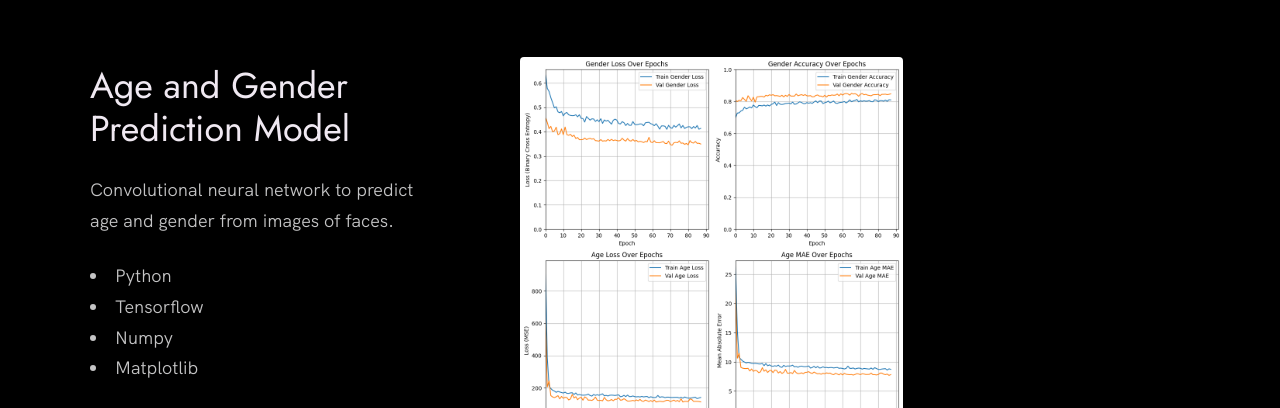
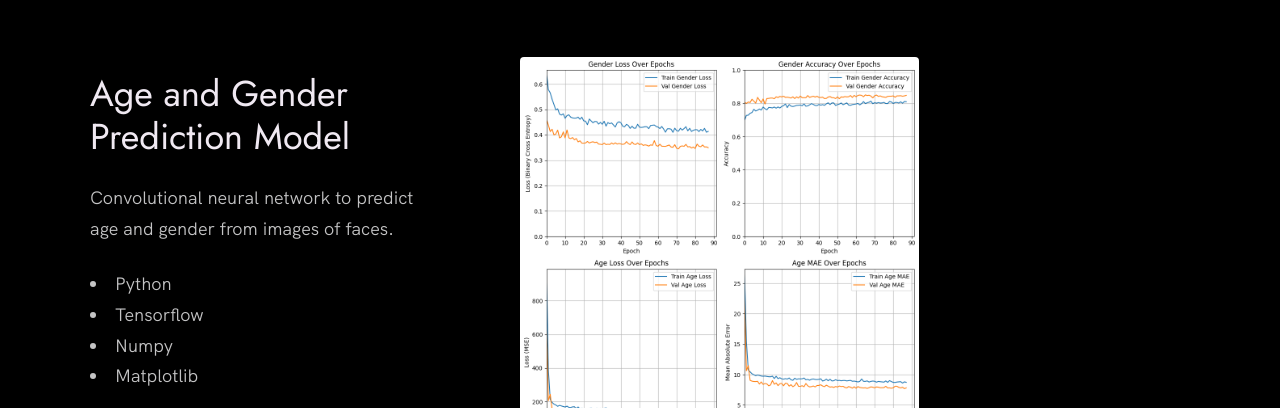
Before and after one commit to G-Baudelaire/G-Baudelaire.github.io, a plain HTML site: page index.html in a window 1280 px wide. Shown: the part 1011-1419 px from the top of the page. Drawn offline with Linux system fonts and the light colour scheme.

Commit message:
Amend max-height for work__image, and about__image.

```diff
--- a/index.css
+++ b/index.css
@@ -495,7 +495,8 @@ body:not(.user-is-tabbing) a:focus {
 
 .work__image {
     border-radius: 4px;
-    max-height: 30vw;
+    max-height: 400px;
+    height: auto;
 }
 
 @media (min-width: 901px) {
```
